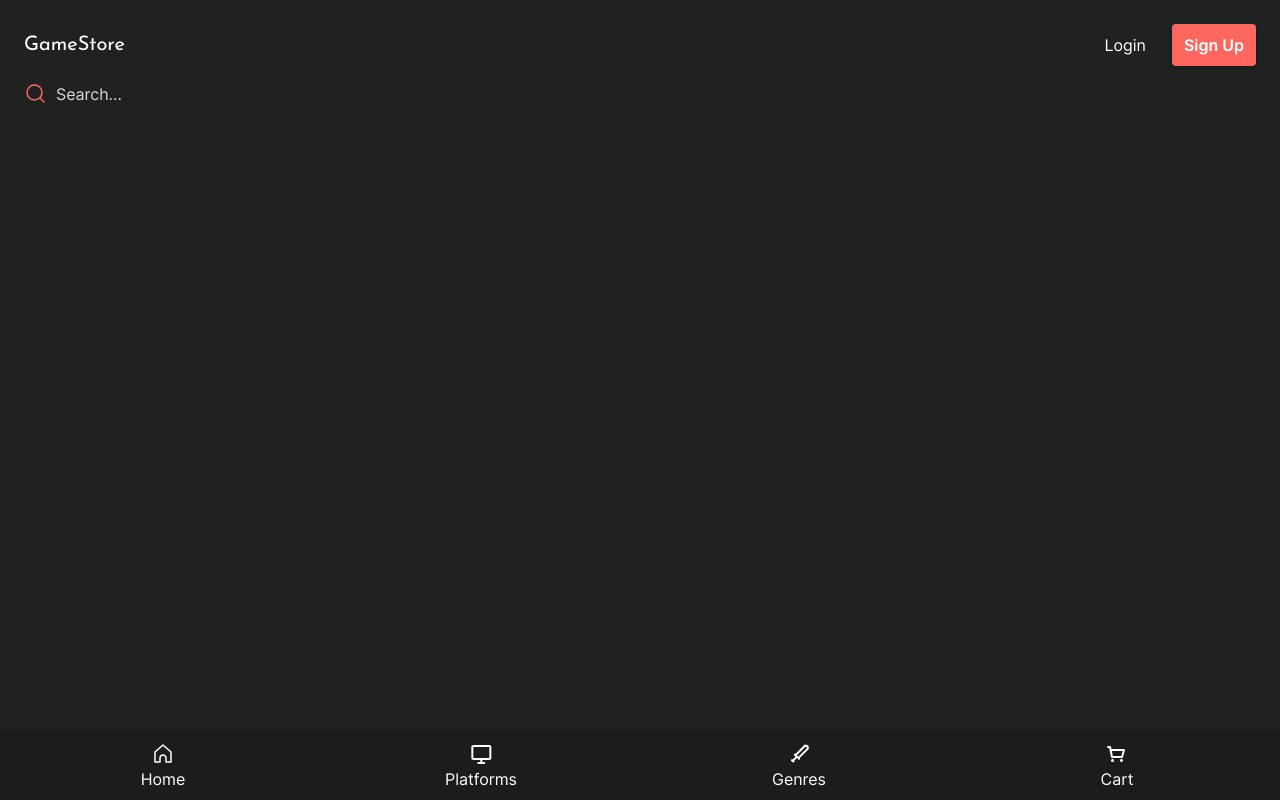
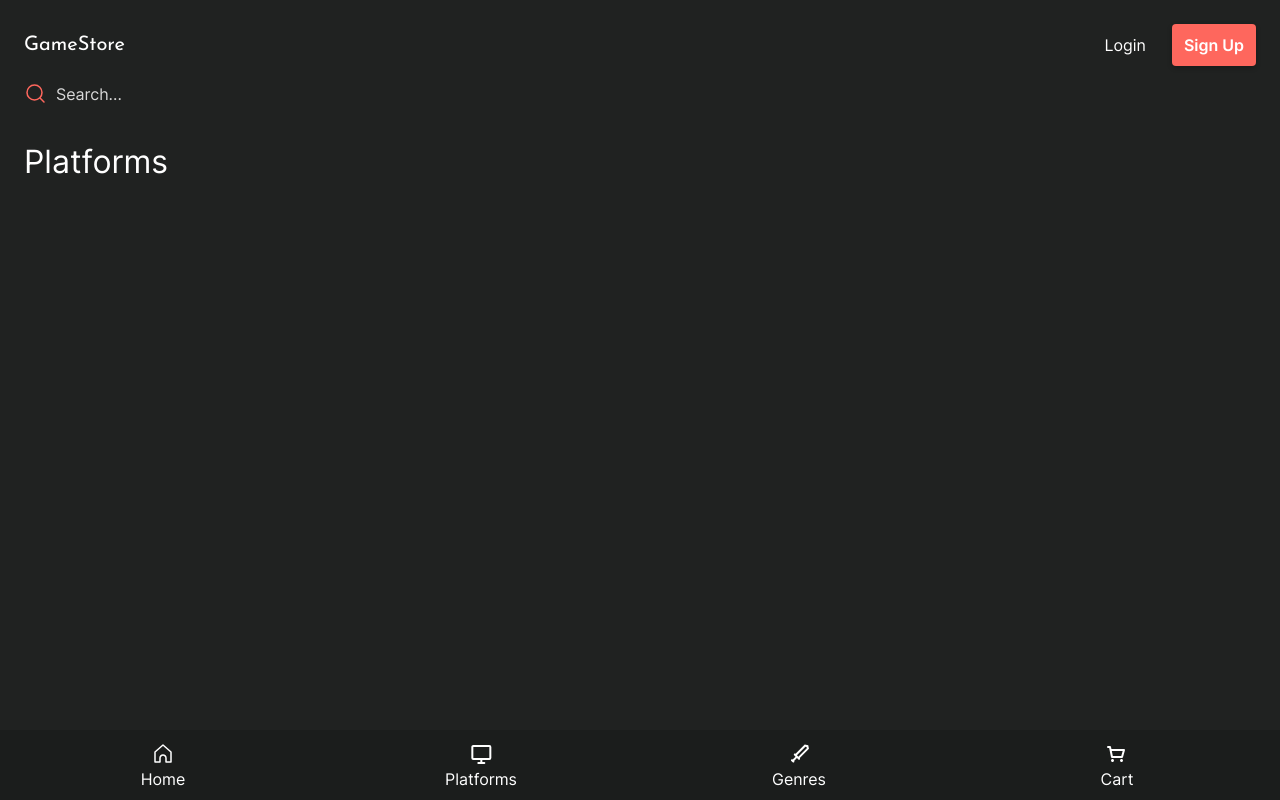
Before and after one commit to Zekumoru/game-store, a React (Create React App) app: page /platforms in a window 1280 px wide. Built offline with nearby package versions, Linux system fonts and the light colour scheme.

Commit message:
Move Axios and create Platforms.js

```diff
--- a/src/components/App.js
+++ b/src/components/App.js
@@ -3,8 +3,9 @@ import PrimaryNavigation from './primary-navigation/PrimaryNavigation';
 import { Route, Routes } from 'react-router-dom';
 import Home from './Home';
 import Game from './Game';
-import '../data/mockAxios';
+import '../utils/mockAxios';
 import Redirect from './Redirect';
+import Platforms from './Platforms';
 
 function App() {
   return (
@@ -13,6 +14,7 @@ function App() {
       <main>
         <Routes>
           <Route path="/" element={<Home />} />
+          <Route path="/platforms" element={<Platforms />} />
           <Route path="/games" element={<Redirect to="/" />} />
           <Route path="/games/:id" element={<Game />} />
         </Routes>
--- /dev/null
+++ b/src/components/Platforms.js
@@ -0,0 +1,16 @@
+import React, { useEffect } from 'react';
+import platforms from '../data/platforms.json';
+
+function Platforms() {
+  useEffect(() => {
+    console.log(platforms);
+  }, []);
+
+  return (
+    <div className="Platforms container">
+      <h1>Platforms</h1>
+    </div>
+  );
+}
+
+export default Platforms;
```
Also changed, not shown: src/utils/mockAxios.js (renamed from src/data/mockAxios.js, +15 -15 lines).
